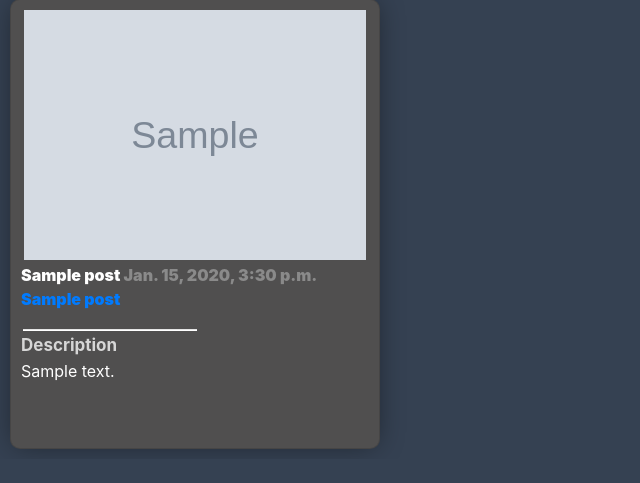
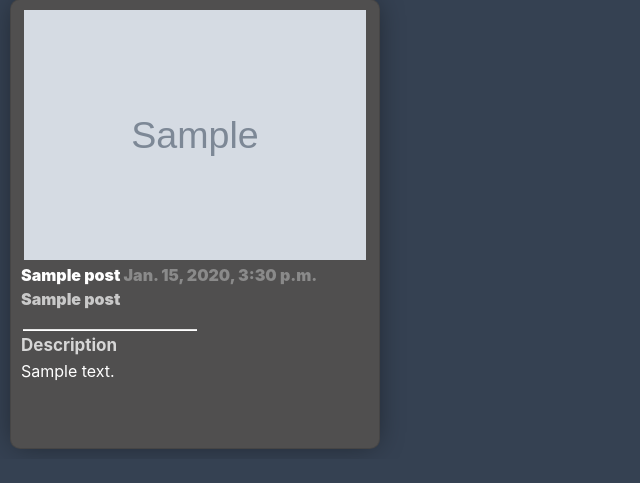
Before and after one commit to RahulPanchal-15/VocalForLocal, a Django app: page /home/ in a window 1280 px wide. Shown: the part 827-1310 px from the top of the page, without its empty margins (0-640 px from the left). Run offline with Django 3.2, Linux system fonts and the light colour scheme; tables that the repository leaves empty hold one stand-in row (values such as "Sample post"); grey boxes marked "Sample" are stand-in pictures; some libraries are stand-ins or nearby versions.

Commit message:
changes migrated

```diff
--- a/VFL/main/templates/main/base.html
+++ b/VFL/main/templates/main/base.html
@@ -164,7 +164,7 @@
         <div>
           <div class="category-title">
             {{p.name}} <span class="date">{{p.date_created}}</span>
-            <p><a href = '{% url 'search' key=p.business_name %}'>{{p.business_name}}</a></p>
+            <p><a href = "{% url 'search' key=p.business_name %}" style="color: rgb(201, 201, 201); text-decoration: none;">{{p.business_name}}</a></p>
           </div>
         </div>
       </header>
```
Also changed, not shown: VFL/db.sqlite3.
